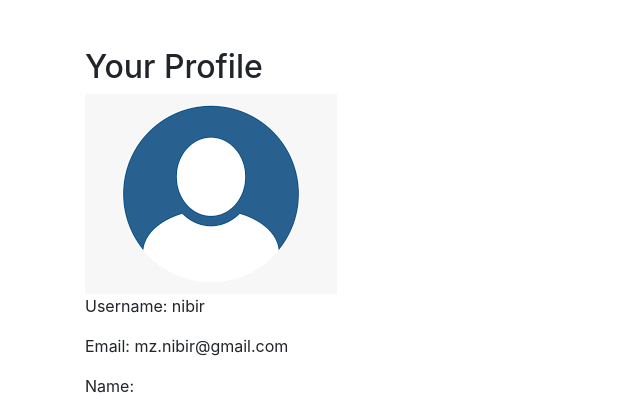
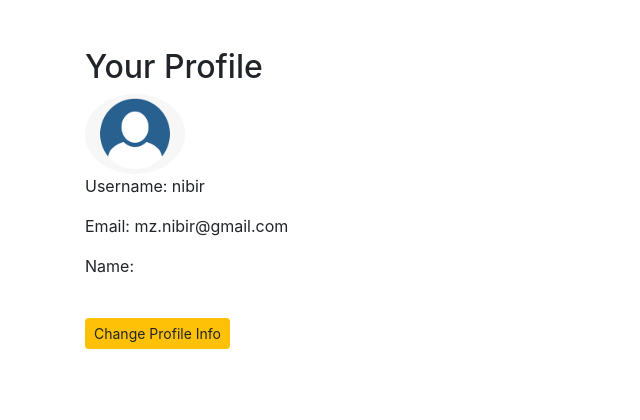
Before and after one commit to mz-nibir/Developing-A-Blog-with-Django, a Django app: page /account/profile/ in a window 1280 px wide. Shown: the part 56-476 px from the top of the page, without its empty margins (0-640 px from the left). Run offline with Django 3.2, Linux system fonts and the light colour scheme; a user stored in the database is signed in; some libraries are stand-ins or nearby versions.

Commit message:
bootstrap class added to the img field

```diff
--- a/My_Blog_Project/templates/App_Login/profile.html
+++ b/My_Blog_Project/templates/App_Login/profile.html
@@ -6,11 +6,11 @@
 <!-- related_name diye model theke check korbo -->
 {% if user.user_profile %}
 <!-- jodi tar profile pic thake -->
-<img src="/media/{{user.user_profile.profile_pic}}" alt="">
+<img src="/media/{{user.user_profile.profile_pic}}" alt="" class="rounded-circle" width="100px">
 
 {% else %}
 <!-- na thakle eta dekhabe  -->
-<img src="/media/profile_pics/images.png" alt="user photo">
+<img src="/media/profile_pics/images.png" alt="user photo" class="rounded-circle" width="100px" >
 
 {% endif %}
 <p>Username: {{user.username}}</p>
```
